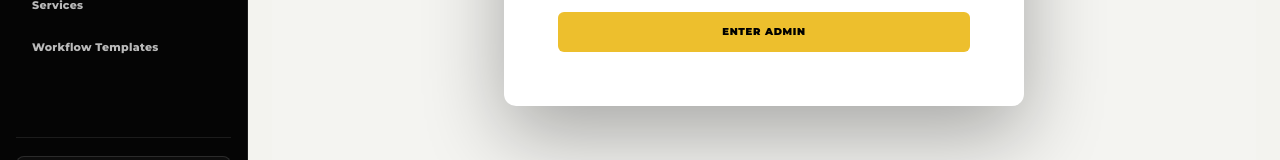
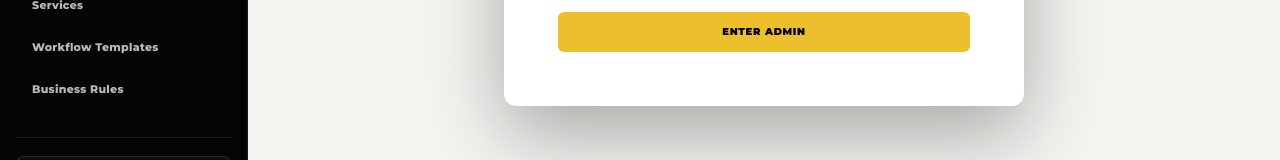
Before and after one commit to UpzDesign/store-upz, a Next.js app: page /admin in a window 1280 px wide. Shown: the part 493-653 px from the top of the page. Built offline with nearby package versions, Linux system fonts and the light colour scheme.

Commit message:
Add Business Rules to admin settings

```diff
--- a/components/AdminWorkspaceShell.tsx
+++ b/components/AdminWorkspaceShell.tsx
@@ -7,7 +7,7 @@ import { usePathname, useRouter } from "next/navigation";
 const ADMIN_WORKFLOW_NAV = [["Dashboard","/admin"],["Requests","/admin/inbox"],["Work Management","/admin/operations"],["Projects","/admin/projects"],["Deliverables","/admin/deliverables"],["Activity Center","/admin/activity-center"]] as const;
 const MANAGER_NAV = [["Work Management","/admin/operations"],["Managed Projects","/admin/projects"],["My Work","/admin/my-tasks"]] as const;
 const CONTRIBUTOR_NAV = [["My Work","/admin/my-tasks"]] as const;
-const SETTINGS_NAV = [["Companies","/admin/companies"],["Team","/admin/team"],["Services","/admin/services"],["Workflow Templates","/admin/templates"]] as const;
+const SETTINGS_NAV = [["Companies","/admin/companies"],["Team","/admin/team"],["Services","/admin/services"],["Workflow Templates","/admin/templates"],["Business Rules","/admin/business-rules"]] as const;
 const READ_KEY="upz_admin_read_notifications";
 type NotificationItem={id:string;kind:string;category:string;title:string;message:string;priority?:string;href:string;actionable:boolean;createdAt:string;company:{shortName:string;primaryColor?:string|null}};
 const important=(item:NotificationItem)=>item.actionable||item.category==="Requests"||item.category==="Attention"||item.kind==="client_response"||["assignment_changed","stage_ready","project_completed","asset_handoff"].includes(item.kind)||item.priority==="urgent"||item.priority==="high";
```
